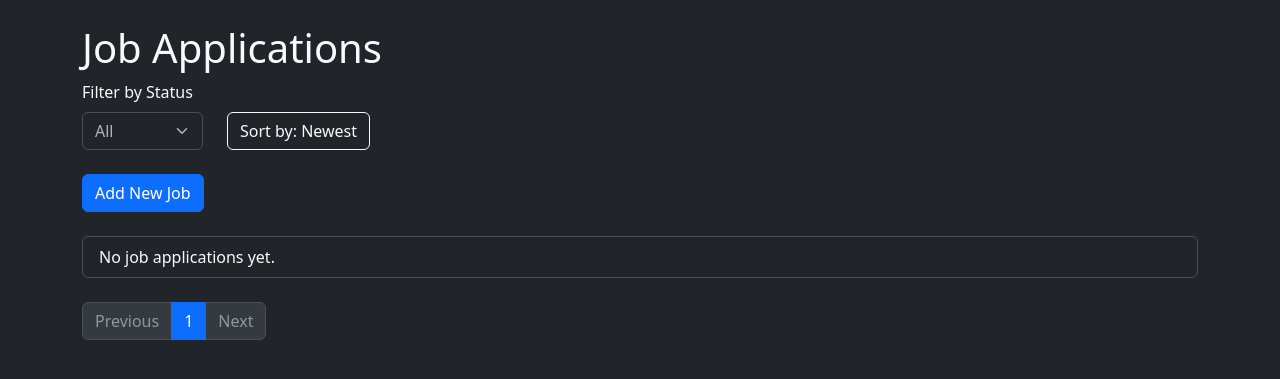
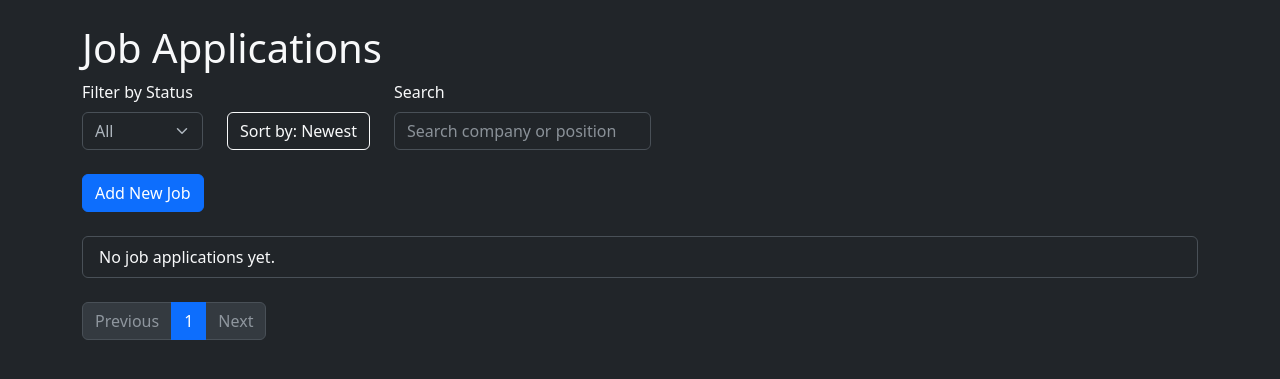
Before and after one commit to ITsFlaviiFTW/job-tracker, a Django app: page / in a window 1280 px wide. Shown: the part 56-435 px from the top of the page. Run offline with Django 5.2, Linux system fonts and the light colour scheme; the visitor is signed in with stand-in values (Sample User, id 1); data that the repository does not hold is empty.

Commit message:
added a dashboard and search by company/job

```diff
--- a/jobtracker/templates/jobtracker/job_list.html
+++ b/jobtracker/templates/jobtracker/job_list.html
@@ -31,6 +31,12 @@
                 {% endif %}
             </button>
         </div>
+        <div class="col-auto">
+    <label for="search" class="form-label">Search</label>
+    <input type="text" name="search" class="form-control"
+           placeholder="Search company or position"
+           value="{{ search_query }}">
+        </div>
     </div>
 </form>
 
@@ -63,7 +69,7 @@
   <ul class="pagination">
     {% if page_obj.has_previous %}
       <li class="page-item">
-        <a class="page-link" href="?page={{ page_obj.previous_page_number }}&sort={{ sort_order }}{% if status_filter %}&status={{ status_filter }}{% endif %}">Previous</a>
+        <a class="page-link" href="?page={{ page_obj.previous_page_number }}&sort={{ sort_order }}{% if status_filter %}&status={{ status_filter }}{% endif %}{% if search_query %}&search={{ search_query }}{% endif %}">Previous</a>
       </li>
     {% else %}
       <li class="page-item disabled"><span class="page-link">Previous</span></li>
@@ -71,13 +77,13 @@
 
     {% for num in page_obj.paginator.page_range %}
       <li class="page-item {% if page_obj.number == num %}active{% endif %}">
-        <a class="page-link" href="?page={{ num }}&sort={{ sort_order }}{% if status_filter %}&status={{ status_filter }}{% endif %}">{{ num }}</a>
+        <a class="page-link" href="?page={{ num }}&sort={{ sort_order }}{% if status_filter %}&status={{ status_filter }}{% endif %}{% if search_query %}&search={{ search_query }}{% endif %}">{{ num }}</a>
       </li>
     {% endfor %}
 
     {% if page_obj.has_next %}
       <li class="page-item">
-        <a class="page-link" href="?page={{ page_obj.next_page_number }}&sort={{ sort_order }}{% if status_filter %}&status={{ status_filter }}{% endif %}">Next</a>
+        <a class="page-link" href="?page={{ page_obj.previous_page_number }}&sort={{ sort_order }}{% if status_filter %}&status={{ status_filter }}{% endif %}{% if search_query %}&search={{ search_query }}{% endif %}">Next</a>
       </li>
     {% else %}
       <li class="page-item disabled"><span class="page-link">Next</span></li>
--- a/jobtracker/urls.py
+++ b/jobtracker/urls.py
@@ -9,4 +9,5 @@ urlpatterns = [
     path('add/', views.job_create, name='job_create'),
     path('edit/<int:pk>/', views.job_update, name='job_update'),
     path('delete/<int:pk>/', views.job_delete, name='job_delete'),
+    path('dashboard/', views.dashboard, name='dashboard'),
 ]
--- a/jobtracker/views.py
+++ b/jobtracker/views.py
@@ -5,8 +5,11 @@ from django.shortcuts import get_object_or_404
 from django.shortcuts import redirect
 from django.shortcuts import render
 from django.contrib import messages
+from django.db.models import Count
+from django.db.models import Q
 from .forms import RegisterForm, JobApplicationForm
 from .models import JobApplication
+
 
 def register(request):
     if request.method == 'POST':
@@ -34,16 +37,47 @@ def logout_view(request):
     logout(request)
     return redirect('login')
 
+
+
+@login_required
+def dashboard(request):
+    job_counts = JobApplication.objects.values('status').annotate(total=Count('status'))
+    status_data = {status['status']: status['total'] for status in job_counts}
+
+    total_jobs = JobApplication.objects.count()
+    total_offers = status_data.get('offer', 0)
+    total_rejected = status_data.get('rejected', 0)
+
+    labels = list(status_data.keys())
+    data = list(status_data.values())
+
+    return render(request, 'jobtracker/dashboard.html', {
+        'labels': labels,
+        'data': data,
+        'total_jobs': total_jobs,
+        'total_offers': total_offers,
+        'total_rejected': total_rejected,
+    })
+
+
+
 @login_required
 def job_list(request):
     status_filter = request.GET.get('status')
-    sort_order = request.GET.get('sort', 'desc')  # default is newest first
+    sort_order = request.GET.get('sort', 'desc')
+    search_query = request.GET.get('search', '')
     page = request.GET.get('page', 1)
 
     jobs = JobApplication.objects.all()
 
     if status_filter:
         jobs = jobs.filter(status=status_filter)
+
+    if search_query:
+        jobs = jobs.filter(
+            Q(company__icontains=search_query) |
+            Q(position__icontains=search_query)
+        )
 
     if sort_order == 'asc':
         jobs = jobs.order_by('applied_date')
@@ -57,6 +91,7 @@ def job_list(request):
         'jobs': page_obj,
         'status_filter': status_filter,
         'sort_order': sort_order,
+        'search_query': search_query,
         'page_obj': page_obj,
     })
 
```
Also changed, not shown: jobtracker/templates/jobtracker/dashboard.html (added, +37 -0 lines), 1 other file.
